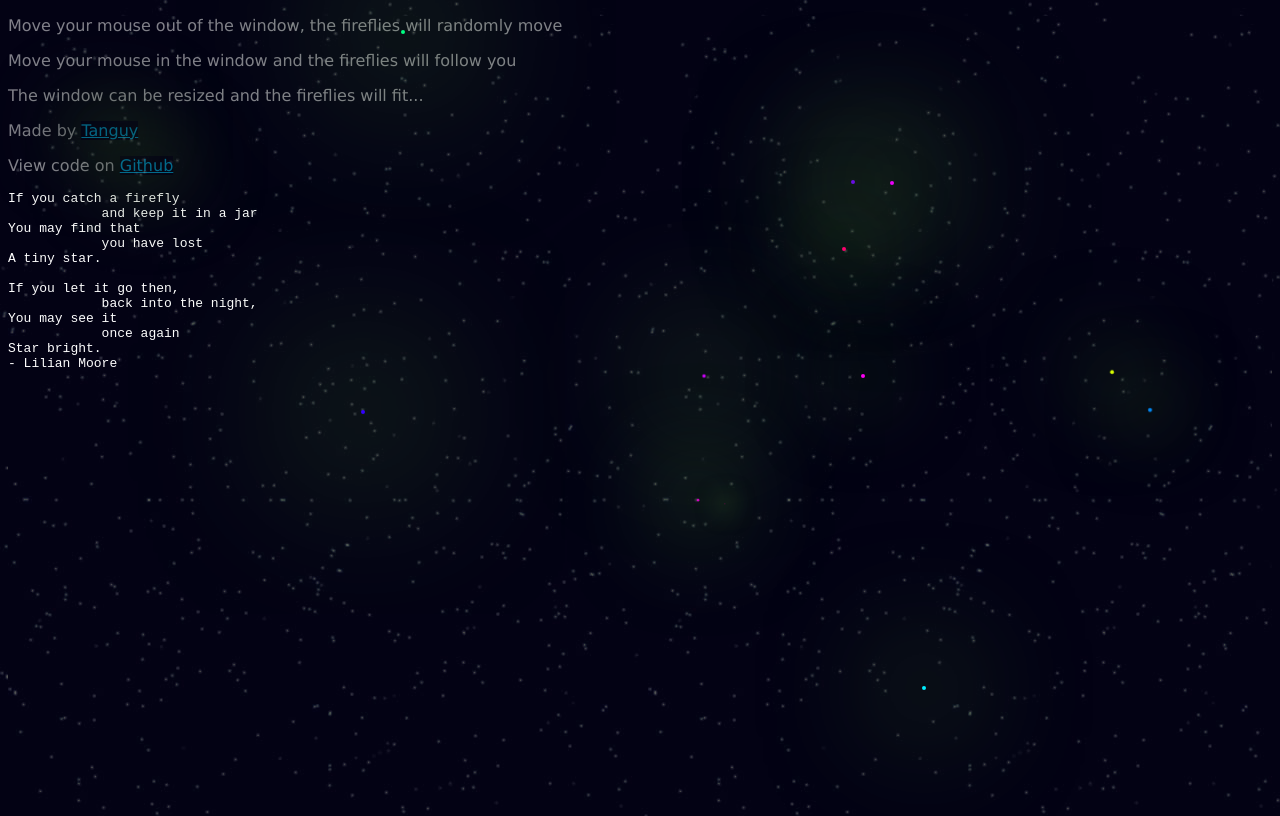
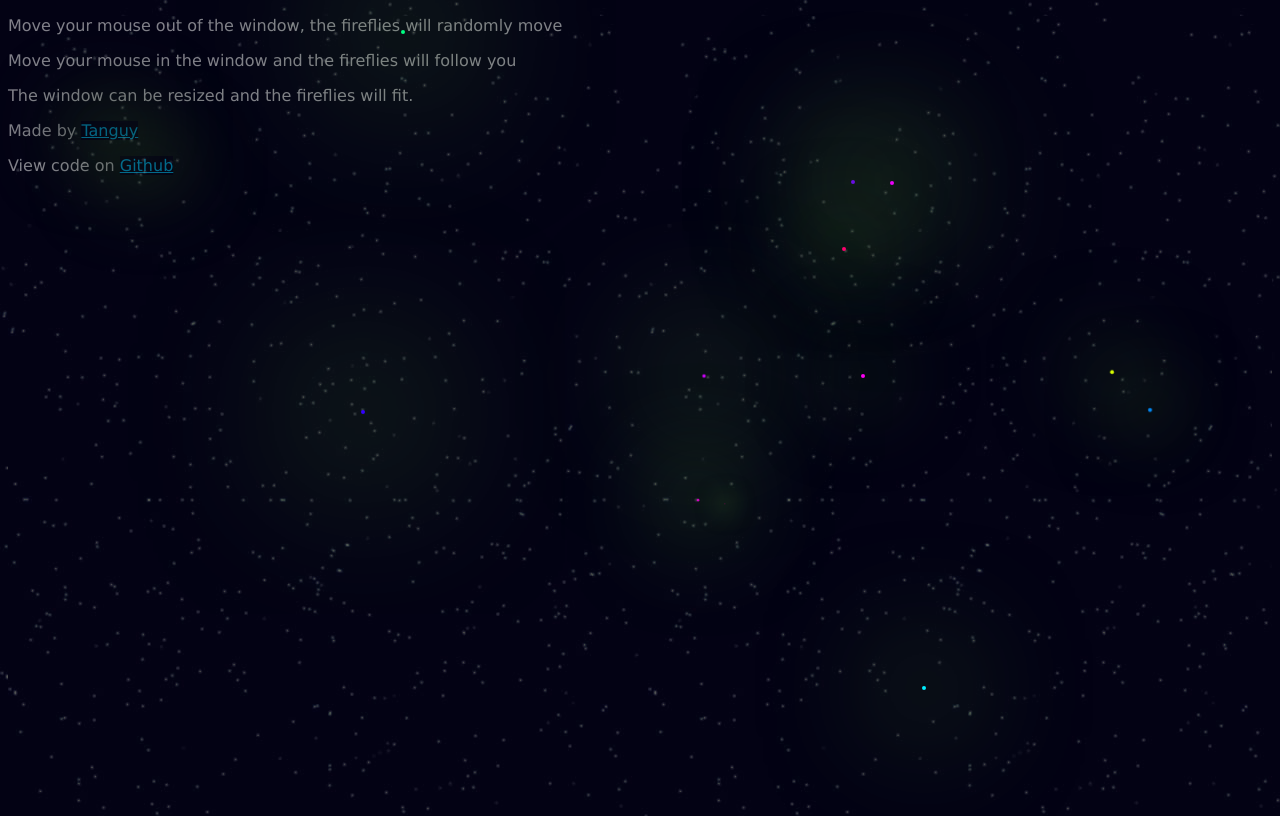
Before and after one commit to tanguy-martin/lucioles-in-the-sky, a plain HTML site: page index.html in a window 1280 px wide. Drawn offline with Linux system fonts and the light colour scheme.

Commit message:
update to readme

```diff
--- a/index.html
+++ b/index.html
@@ -9,22 +9,9 @@
 <body>
 	<p>Move your mouse out of the window, the fireflies will randomly move</p>
 	<p>Move your mouse in the window and the fireflies will follow you</p>
-	<p>The window can be resized and the fireflies will fit...</p>
+	<p>The window can be resized and the fireflies will fit.</p>
 	<p>Made by <a href="https://twitter.com/tanguy_martin">Tanguy</a></p>
 	<p>View code on <a href="https://github.com/tanguy-martin/lucioles-in-the-sky">Github</a></p>
-	<pre>If you catch a firefly
-            and keep it in a jar
-You may find that
-            you have lost
-A tiny star.
-
-If you let it go then,
-            back into the night,
-You may see it
-            once again
-Star bright.
-- Lilian Moore
-</pre>
 	<script src="lib/jquery-1.8.0.min.js"></script>
 	<script src="js/script.js"></script>
 </body>
--- a/js/script.js
+++ b/js/script.js
@@ -59,7 +59,7 @@
 			creationInterval
 		);
 
-	$('body').on('webkitAnimationIteration mozAnimationEnd msAnimationEnd oAnimationEnd animationiteration', '.firefly', function(e) {
+	$('body').on('webkitAnimationIteration mozAnimationIteration msAnimationEnd oAnimationEnd animationiteration', '.firefly', function(e) {
 		if (!e.originalEvent || e.originalEvent.animationName != 'bump' ) {
 			return;
 		}
```
Also changed, not shown: 1 other file.
